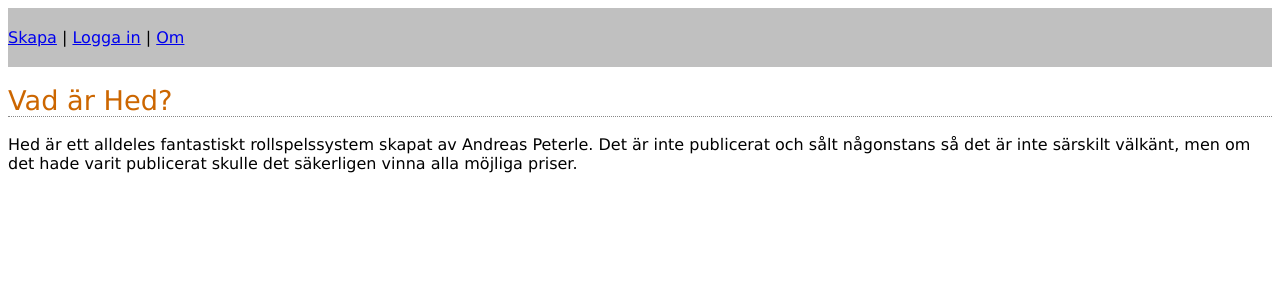
After one commit to Zyntab/npc, a Flask app: page /aboutHed in a window 1280 px wide. The commit adds this page. Shown: the top 300 px of the page. Run offline with Flask 2, Linux system fonts and the light colour scheme; parts of the project's set-up code (start-up, migrations or seed data) failed here and were passed over; some libraries are stand-ins or nearby versions.

Commit message:
Cosmetic changes

```diff
--- a/app/templates/about.html
+++ b/app/templates/about.html
@@ -5,6 +5,7 @@
 <p>
 NPC-skaparen är utvecklad av ZyntabSoft.
 </p>
+<p>Vad tusan är <a href="{{ url_for('aboutHed') }}" title="Om Hed">Hed</a> för något egentligen?</p>
 <p><a href="{{ url_for('privacy_policy') }}" title="Integritetspolicy">Integritetspolicy</a></p>
 <p><a href="{{ url_for('todo') }}" title="Kommande förbättringar">Kommande förbättringar</a></p>
 {% endblock %}
--- /dev/null
+++ b/app/templates/aboutHed.html
@@ -0,0 +1,11 @@
+{% extends "base.html" %}
+
+{% block content %}
+<h1>Vad är Hed?</h1>
+<p>
+Hed är ett alldeles fantastiskt rollspelssystem skapat av Andreas Peterle.
+Det är inte publicerat och sålt någonstans så det är inte särskilt välkänt,
+men om det hade varit publicerat skulle det säkerligen vinna alla möjliga
+priser.
+</p>
+{% endblock %}
--- a/app/views.py
+++ b/app/views.py
@@ -16,7 +16,7 @@ def index():
     user = g.user
     form = CharacterForm()
     return render_template('index.html',
-                           title='Home',
+                           title='Hem',
                            user=user,
                            form=form)
 
@@ -154,6 +154,7 @@ def user(nickname):
         return redirect(url_for('index'))
     chars = user.characters.order_by('timestamp').all()
     return render_template('user.html',
+                           title = 'Profil',
                            user=user,
                            chars=chars,
                            lit_eval=ast.literal_eval)
@@ -170,7 +171,9 @@ def edituser():
         return redirect(url_for('edituser'))
     else:
         form.nickname.data = g.user.nickname
-    return render_template('edituser.html', form=form)
+    return render_template('edituser.html',
+                           title='Ändra namn',
+                           form=form)
 
 @app.route('/invite', methods=['GET','POST'])
 @login_required
@@ -229,6 +232,7 @@ def lvlup(charname):
     char = load_char(charname, user)
     form = lvlupForm()
     return render_template('lvlup.html',
+                           title='Dinga %s' % (char.start_values['Namn']),
                            user=user,
                            char=char,
                            form=form)
@@ -257,21 +261,29 @@ def ding(charname):
 
 @app.route('/about')
 def about():
-    return render_template('about.html')
+    return render_template('about.html',
+                           title='Om')
+
+@app.route('/aboutHed')
+def aboutHed():
+    return render_template('aboutHed.html',
+                           title='Om Hed')
 
 @app.route('/privacy_policy')
 def privacy_policy():
-    return render_template('privacy_policy.html')
+    return render_template('privacy_policy.html',
+                           title='Integritetspolicy')
 
 @app.route('/todo')
 def todo():
-    return render_template('todo.html')
+    return render_template('todo.html',
+                           title='Kommande')
 
 @app.errorhandler(404)
 def not_found_error(error):
-    return render_template('404.html'), 404
+    return render_template('404.html',title='Filen hittades inte'), 404
 
 @app.errorhandler(500)
 def internal_error(error):
     db.session.rollback()
-    return render_template('500.html'), 500
+    return render_template('500.html',title='Oväntat fel'), 500
```
